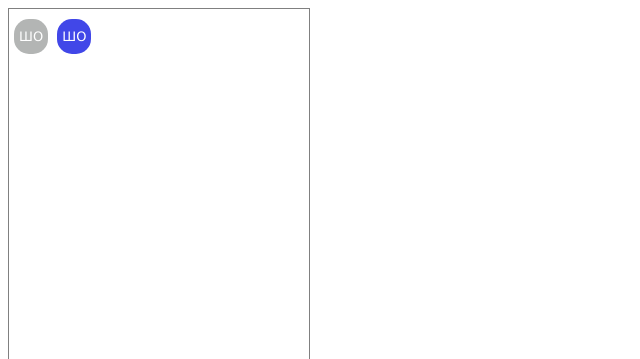
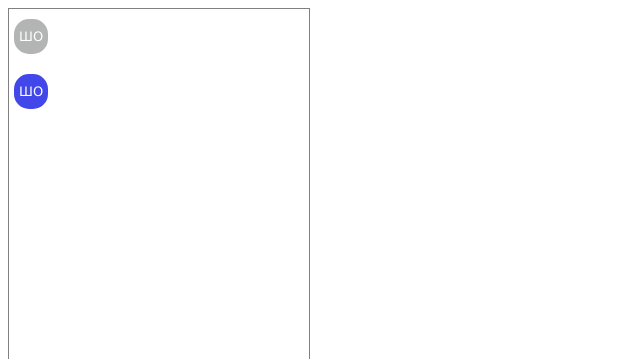
Before and after one commit to CuteMishka/chat-bot, a plain HTML site: page index.html in a window 1280 px wide. Shown: the top 359 px of the page, without its empty margins (0-640 px from the left). Drawn offline with Linux system fonts and the light colour scheme.

Commit message:
Update index.html

```diff
--- a/index.html
+++ b/index.html
@@ -35,17 +35,23 @@
 			background-color: #b3b5b4;
 			color: white;
 			padding: 10px 5px;
-			display: inline-block;
 			border-radius: 15px;
 			margin: 10px 5px;
+			display: inline-flex;
 		}
 		.user{
 			background-color: #4147e8;
 			color: white;
 			padding: 10px 5px;
-			display: inline-block;
 			border-radius: 15px;
 			margin: 10 5px;
+			display: inline-flex;
+			margin: 10px 5px;
+			justify-content: flex-end;
+		}
+		.row{
+			display: inline-block;
+			width: 300px;
 		}
 	</style>
 </head>
@@ -55,8 +61,12 @@
 			<div class="chat">
 				<div class="upper-side">
 					<div class="message">
-						<div class="robot">ШО</div>
-						<div class="user">ШО</div>
+						<div class="row">
+							<div class="robot">ШО</div>
+						</div>
+						<div class="row">
+							<div class="user">ШО</div>
+						</div>
 					</div>
 				</div>
 				<div class="down">
```
